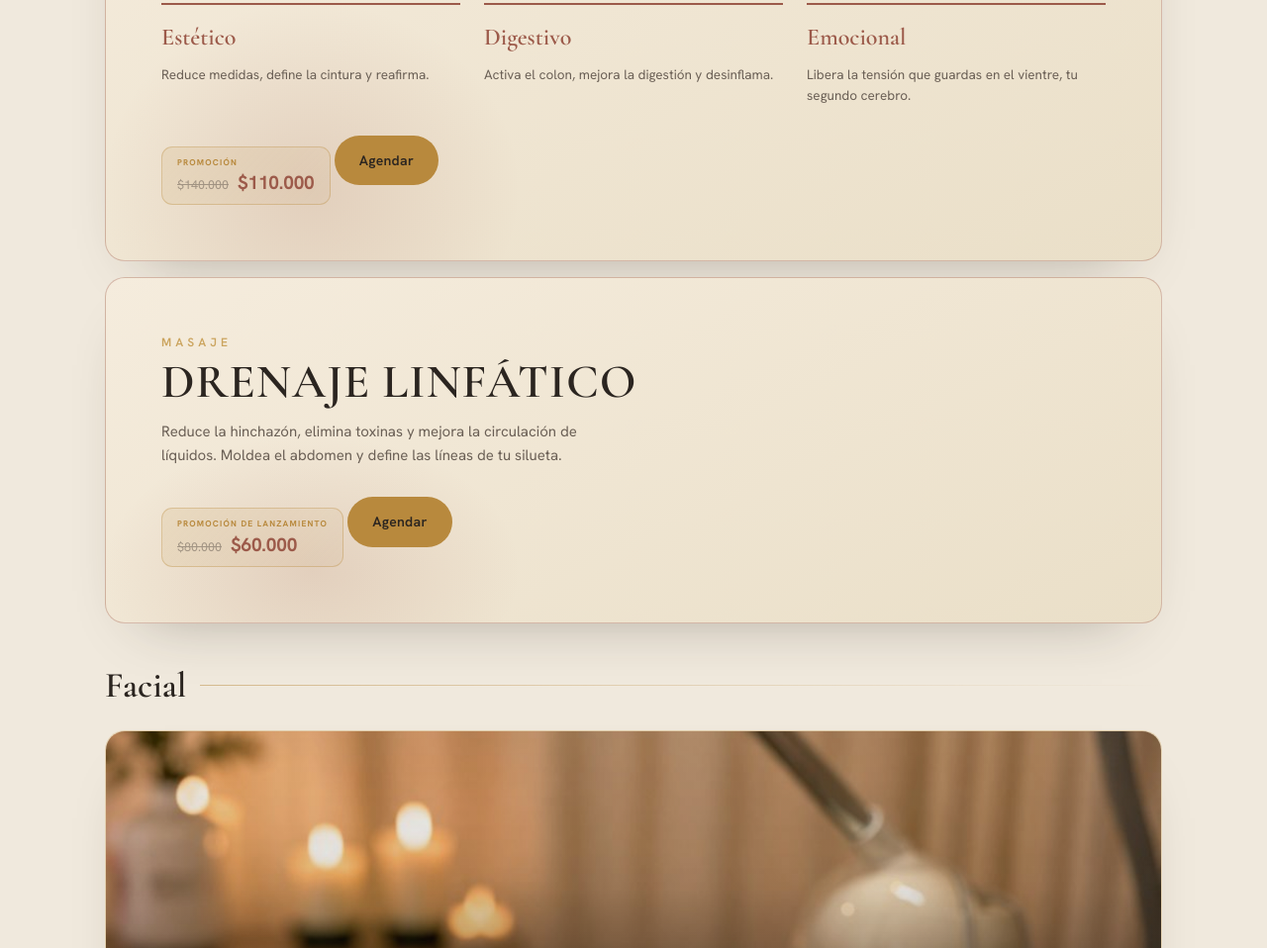
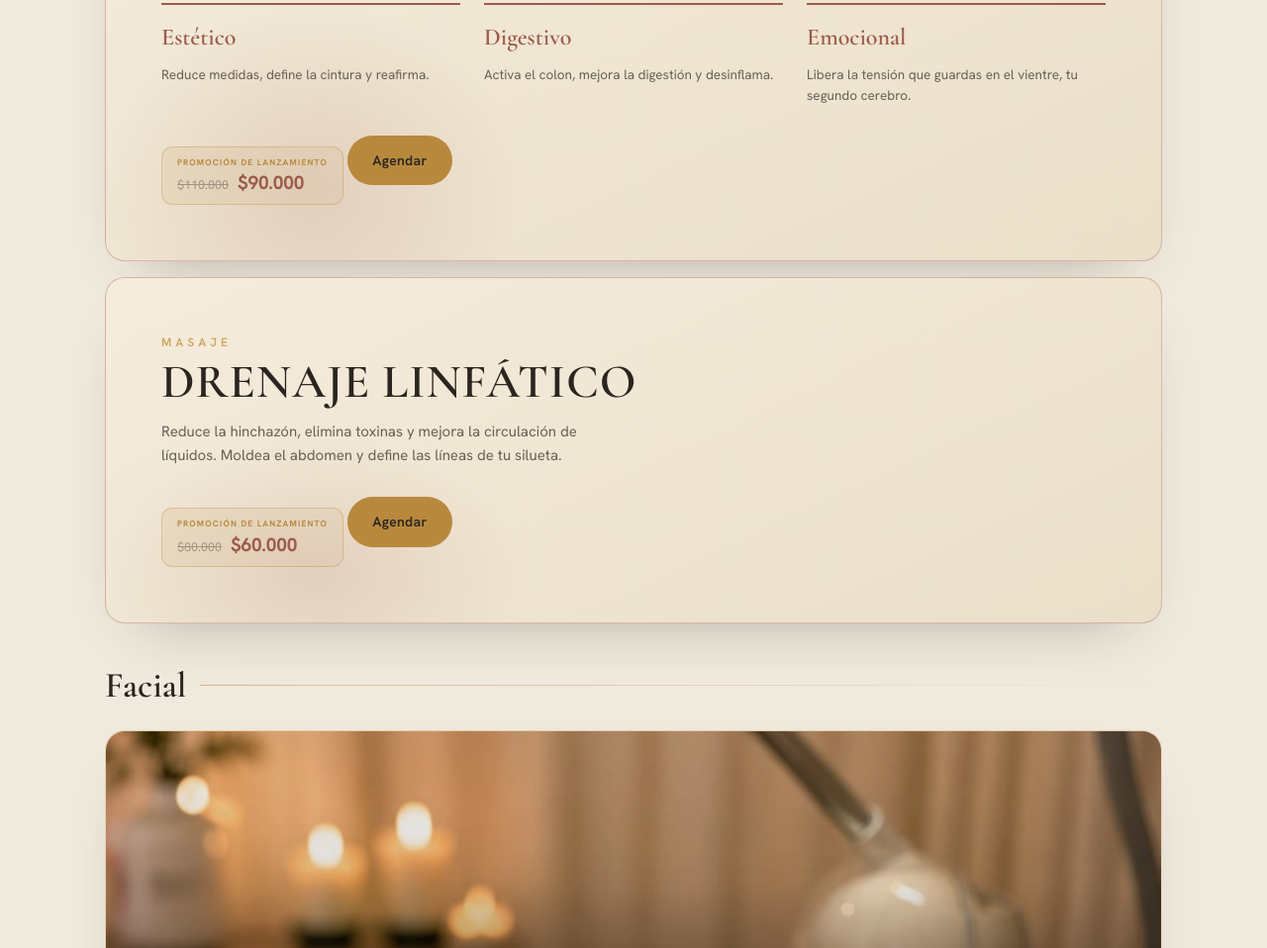
Before and after one commit to spasolessa/solessa, a plain HTML site: page spa/index.html in a window 1280 px wide. Shown: the part 4047-5005 px from the top of the page at 99% size. Drawn offline with nearby package versions, Linux system fonts and the light colour scheme.

Commit message:
Spa: precio Moldeador (110k normal -> 90k lanzamiento)
Co-Authored-By: Claude Opus 4.8 <noreply@anthropic.com>

```diff
--- a/spa/index.html
+++ b/spa/index.html
@@ -360,10 +360,10 @@
             </div>
           </div>
           <div class="pricetag">
-            <span class="pricetag__label">Promoción</span>
+            <span class="pricetag__label">Promoción de lanzamiento</span>
             <div class="pricetag__row">
-              <s>$140.000</s>
-              <strong>$110.000</strong>
+              <s>$110.000</s>
+              <strong>$90.000</strong>
             </div>
           </div>
           <a class="btn btn--gold moldea__cta" data-wa data-msg="Quiero el Masaje Moldeador de Abdomen" href="#">Agendar</a>
```
